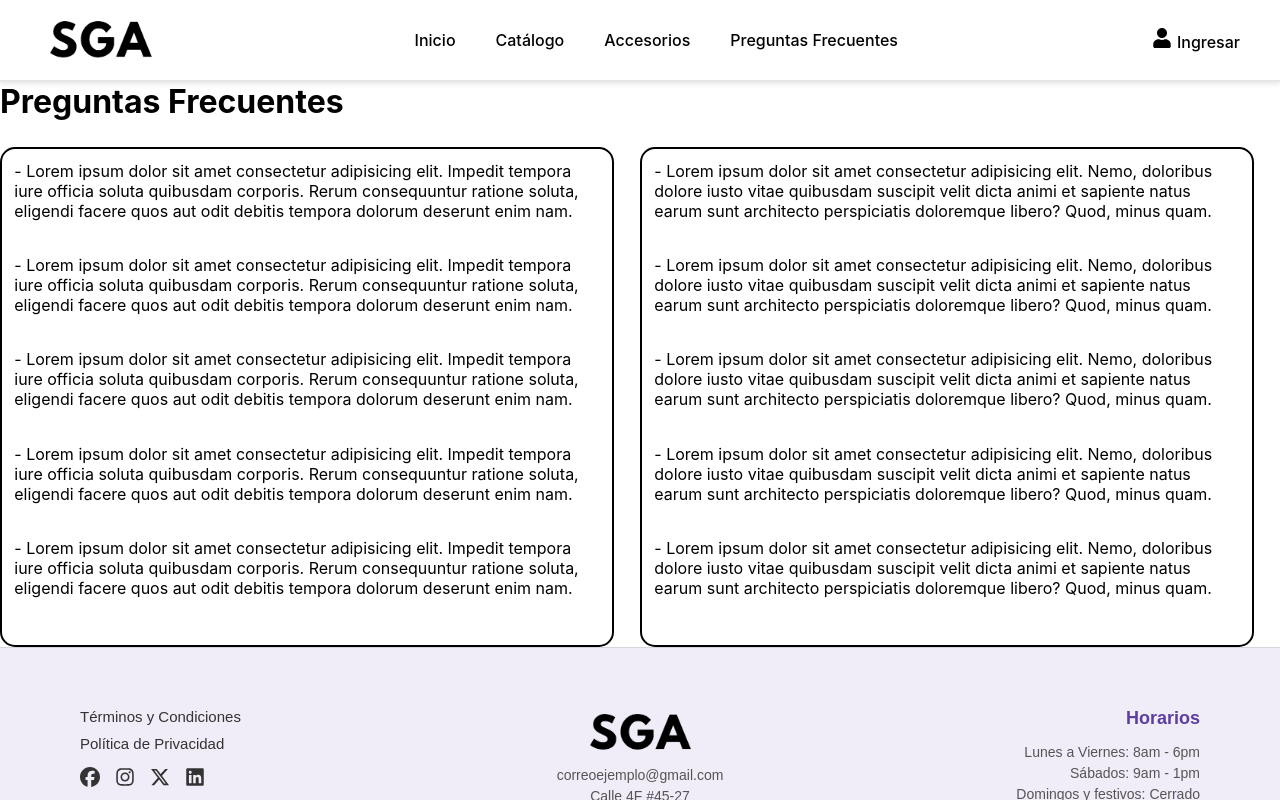
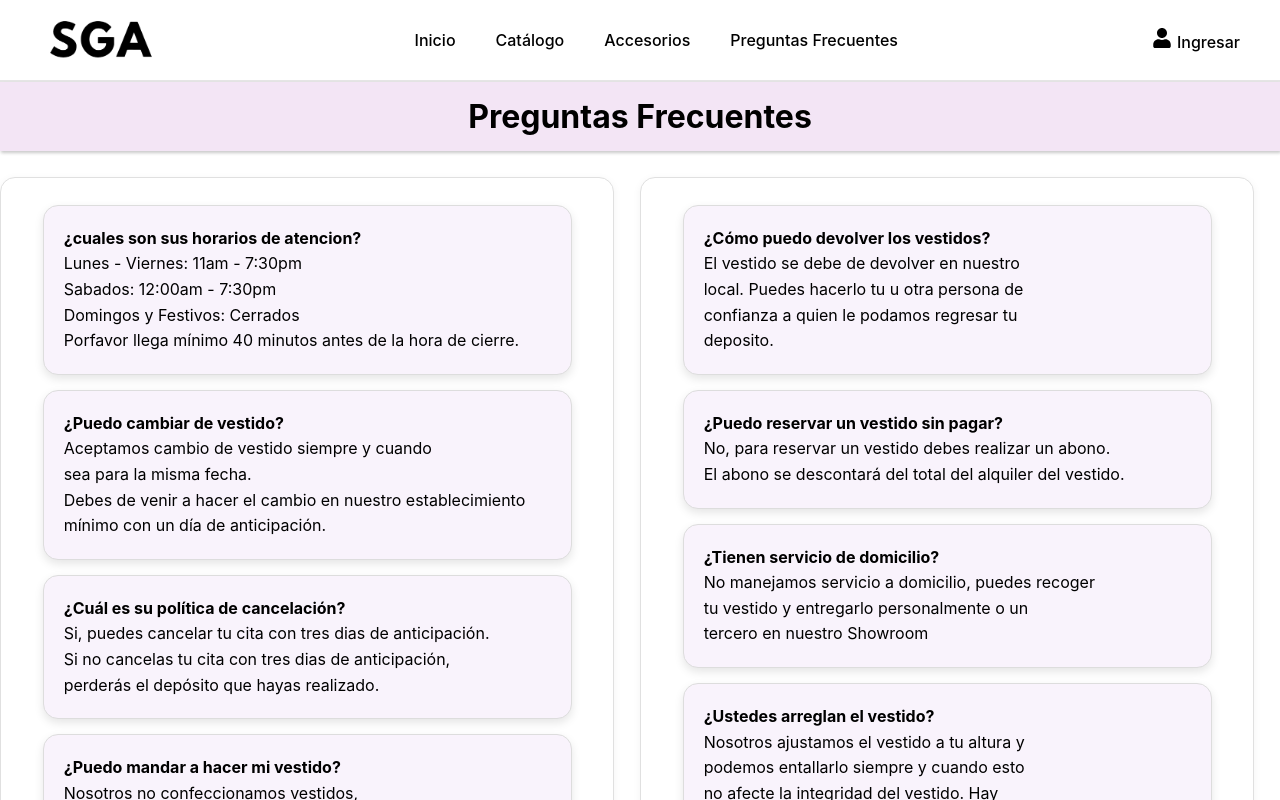
Before and after one commit to leonardo6790/Sistema-de-alquileres, a React (Create React App) app: page /PreguntasFrec in a window 1280 px wide. Shown: the top 800 px of the page. Built offline with nearby package versions, Linux system fonts and the light colour scheme.

Commit message:
Cambios Preguntas Frec

```diff
--- a/src/pages/contact/contact.component.jsx
+++ b/src/pages/contact/contact.component.jsx
@@ -11,18 +11,41 @@ const Contact = () => {
         <div className="Cont_Prin">
 
           <div className='Cont_Derecho'>
-            <p>-  Lorem ipsum dolor sit amet consectetur adipisicing elit. Impedit tempora iure officia soluta quibusdam corporis. Rerum consequuntur ratione soluta, eligendi facere quos aut odit debitis tempora dolorum deserunt enim nam.</p>
-            <p>-  Lorem ipsum dolor sit amet consectetur adipisicing elit. Impedit tempora iure officia soluta quibusdam corporis. Rerum consequuntur ratione soluta, eligendi facere quos aut odit debitis tempora dolorum deserunt enim nam.</p>
-            <p>-  Lorem ipsum dolor sit amet consectetur adipisicing elit. Impedit tempora iure officia soluta quibusdam corporis. Rerum consequuntur ratione soluta, eligendi facere quos aut odit debitis tempora dolorum deserunt enim nam.</p>
-            <p>-  Lorem ipsum dolor sit amet consectetur adipisicing elit. Impedit tempora iure officia soluta quibusdam corporis. Rerum consequuntur ratione soluta, eligendi facere quos aut odit debitis tempora dolorum deserunt enim nam.</p>
-            <p>-  Lorem ipsum dolor sit amet consectetur adipisicing elit. Impedit tempora iure officia soluta quibusdam corporis. Rerum consequuntur ratione soluta, eligendi facere quos aut odit debitis tempora dolorum deserunt enim nam.</p>
+            <div className='Preguntas'>
+              <p><strong>¿cuales son sus horarios de atencion?</strong></p>
+              <p>Lunes -  Viernes: 11am - 7:30pm <br /> Sabados: 12:00am - 7:30pm <br />Domingos y Festivos: Cerrados <br/>Porfavor llega mínimo 40 minutos antes de la hora de cierre.</p>
+            </div>
+            <div className='Preguntas'>
+              <p><strong>¿Puedo cambiar de vestido?</strong></p>
+              <p>Aceptamos cambio de vestido siempre y cuando <br /> sea para la misma fecha. <br /> Debes de venir a hacer el cambio en nuestro establecimiento <br /> mínimo con un día de anticipación.</p>
+            </div>
+            <div className='Preguntas'>
+              <p><strong>¿Cuál es su política de cancelación?</strong></p>
+              <p>Si, puedes cancelar tu cita con tres dias de anticipación. <br /> Si no cancelas tu cita con tres dias de anticipación, <br /> perderás el depósito que hayas realizado.</p>
+            </div>
+            <div className='Preguntas'>
+              <p><strong>¿Puedo mandar a hacer mi vestido?</strong></p>
+              <p>Nosotros no confeccionamos vestidos, <br /> todos nuestros vestidos son importados y <br />no hacemos a la medida</p>
+            </div>
           </div>
+
           <div className='Cont_Izquierdo'>
-            <p>-  Lorem ipsum dolor sit amet consectetur adipisicing elit. Nemo, doloribus dolore iusto vitae quibusdam suscipit velit dicta animi et sapiente natus earum sunt architecto perspiciatis doloremque libero? Quod, minus quam.</p>
-            <p>-  Lorem ipsum dolor sit amet consectetur adipisicing elit. Nemo, doloribus dolore iusto vitae quibusdam suscipit velit dicta animi et sapiente natus earum sunt architecto perspiciatis doloremque libero? Quod, minus quam.</p>
-            <p>-  Lorem ipsum dolor sit amet consectetur adipisicing elit. Nemo, doloribus dolore iusto vitae quibusdam suscipit velit dicta animi et sapiente natus earum sunt architecto perspiciatis doloremque libero? Quod, minus quam.</p>
-            <p>-  Lorem ipsum dolor sit amet consectetur adipisicing elit. Nemo, doloribus dolore iusto vitae quibusdam suscipit velit dicta animi et sapiente natus earum sunt architecto perspiciatis doloremque libero? Quod, minus quam.</p>
-            <p>-  Lorem ipsum dolor sit amet consectetur adipisicing elit. Nemo, doloribus dolore iusto vitae quibusdam suscipit velit dicta animi et sapiente natus earum sunt architecto perspiciatis doloremque libero? Quod, minus quam.</p>
+            <div className='Preguntas'>
+              <p><strong>¿Cómo puedo devolver los vestidos?</strong></p>
+              <p>El vestido se debe de devolver en nuestro <br /> local. Puedes hacerlo tu u otra persona de <br />confianza a quien le podamos regresar tu <br /> deposito.</p>
+            </div>
+            <div className='Preguntas'>
+              <p><strong>¿Puedo reservar un vestido sin pagar?</strong></p>
+              <p>No, para reservar un vestido debes realizar un abono. <br /> El abono se descontará del total del alquiler del vestido.</p>
+            </div>
+            <div className='Preguntas'>
+              <p><strong>¿Tienen servicio de domicilio?</strong></p>
+              <p>No manejamos servicio a domicilio, puedes recoger <br /> tu vestido y entregarlo personalmente o un <br /> tercero en nuestro Showroom</p>
+            </div>
+            <div className='Preguntas'>
+              <p><strong>¿Ustedes arreglan el vestido?</strong></p>
+              <p>Nosotros ajustamos el vestido a tu altura y <br /> podemos entallarlo siempre y cuando esto <br /> no afecte la integridad del vestido. Hay <br />algunas telas que se dañan muy fácilmente. </p>
+            </div>
           </div>
 
         </div>
--- a/src/pages/contact/contact.styles.css
+++ b/src/pages/contact/contact.styles.css
@@ -3,22 +3,55 @@
   grid-template-columns: 48% 48%;
   gap: 2%;
   margin-top: 2%;
+  margin-bottom: 2%;
+  min-height: 700px;
 }
-.Cont_Derecho{
-  display: grid;
-  grid-template-rows: auto;
+
+  .Cont_Derecho,
+.Cont_Izquierdo {
+  background-color: #fff;
+  border: 1px solid #e0e0e0;
+  border-radius: 15px;
   padding: 2%;
+  box-shadow: 0 2px 8px rgba(0, 0, 0, 0.05);
+}
+h1{
+  text-align: center;
+  padding: 15px;
+  background-color: #f3e5f5;
+  box-shadow: 1px 2px 3px rgb(201, 201, 201);
+}
+
+.Preguntas {
+  text-align: left;
+  background-color: #f9f3fc;
+  border: 1px solid #ddd;
+  box-shadow: 0 4px 10px rgba(0, 0, 0, 0.1);
+  width: 90%;
+  margin: 15px auto;
   border-radius: 15px;
-  border: 2px solid black;
+  padding: 20px;
+  font-size: 1rem;
+  line-height: 1.6;
   height: auto;
-  min-height: 500px;
 }
-.Cont_Izquierdo{
-  display: grid;
-  grid-template-rows: auto;
-  padding: 2%;
-  border-radius: 15px;
-  border: 2px solid black;
-  height: auto;
-  min-height: 500px;
+
+.Preguntas {
+  transition: transform 0.5s ease, box-shadow 0.2s ease;
 }
+
+.Preguntas:hover {
+  transform: scale(1.02);
+  box-shadow: 0 6px 12px rgba(0, 0, 0, 0.15);
+}
+
+@media screen and (max-width: 768px) {
+  .Cont_Prin {
+    grid-template-columns: 100%;
+  }
+
+  .Preguntas {
+    width: 90%;
+    padding: 15px;
+  }
+}
```
